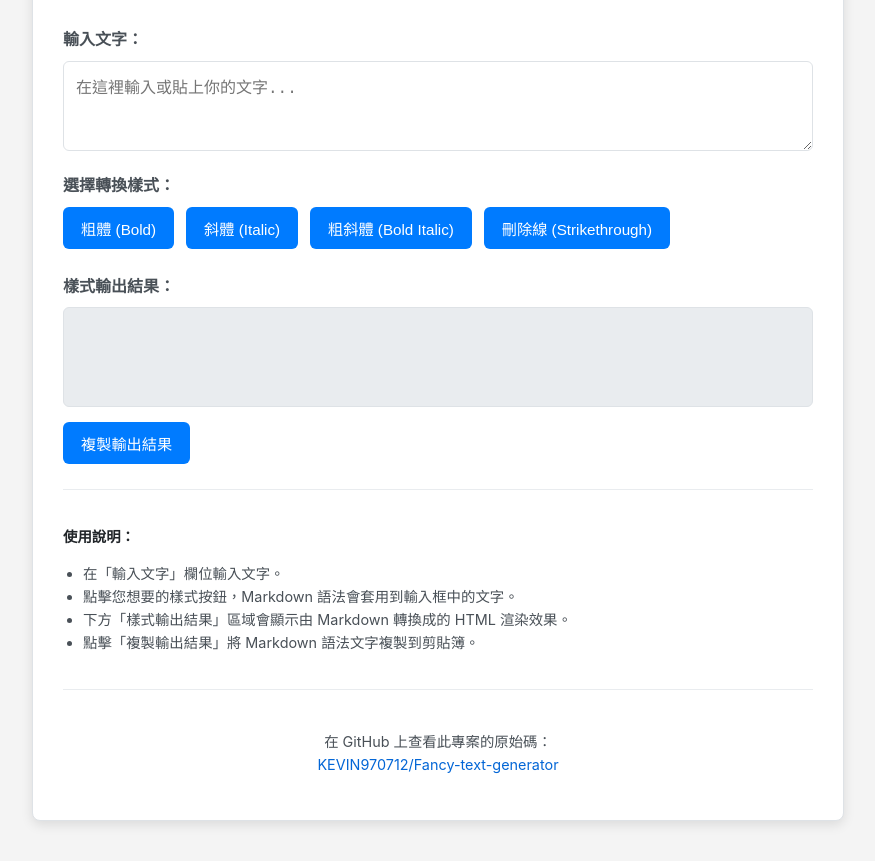
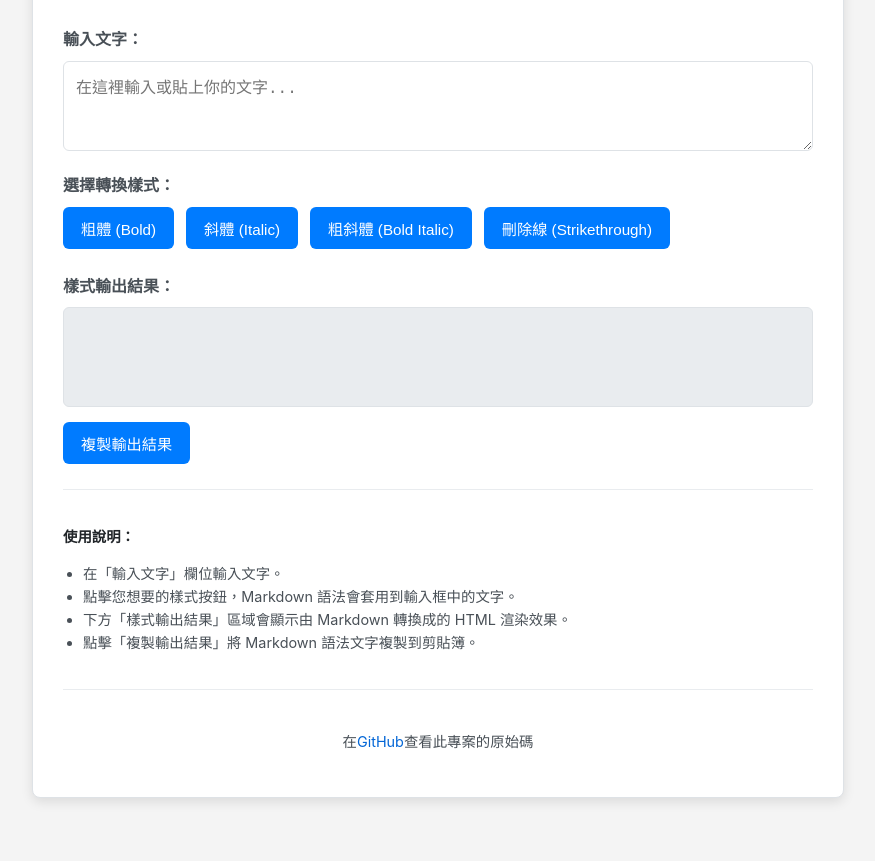
Before and after one commit to KEVIN970712/Fancy-text-generator, a plain HTML site: page index.html in a window 1280 px wide. Shown: the part 136-997 px from the top of the page, without its empty margins (202-1077 px from the left). After the commit the page ends 974 px from the top, so only its background shows below. Drawn offline with Linux system fonts and the light colour scheme.

Commit message:
change source code link style

```diff
--- a/index.html
+++ b/index.html
@@ -307,12 +307,7 @@
     </div>
 
     <div class="github-link">
-        <p>
-            在 GitHub 上查看此專案的原始碼：<br>
-            <a href="https://github.com/KEVIN970712/Fancy-text-generator" target="_blank" rel="noopener noreferrer" title="前往 KEVIN970712/Fancy-text-generator GitHub Repository">
-                KEVIN970712/Fancy-text-generator
-            </a>
-        </p>
+        <p>在<a href="https://kevin970712.github.io/Fancy-text-generator/" target="_blank" rel="noopener noreferrer" class="text-indigo-600 hover:underline font-semibold">GitHub</a>查看此專案的原始碼</p>
     </div>
 </div>
 
```
